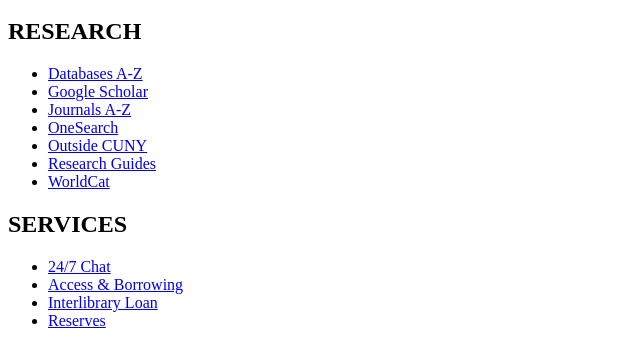
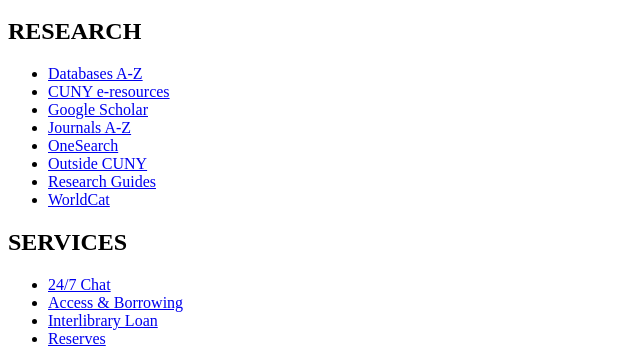
Before and after one commit to GC-Library/GC-Library, a plain HTML site: page index.html in a window 1280 px wide. Shown: the part 48-395 px from the top of the page, without its empty margins (0-640 px from the left). Drawn offline with Linux system fonts and the light colour scheme.

Commit message:
Update index.html
fixed links

```diff
--- a/index.html
+++ b/index.html
@@ -4,12 +4,13 @@
      <h2>RESEARCH</h2>
      <ul class="list-unstyled front-page-list">
           <li><a href="https://libguides.gc.cuny.edu/az.php">Databases A-Z</a></li>
+                    <li><a href="https://www.cuny.edu/libraries/e-resources/">CUNY e-resources</a></li>
           <li><a href="https://libguides.gc.cuny.edu/GoogleScholar">Google Scholar</a></li>
-          <li><a href="https://gm5yv9ts3z.search.serialssolutions.com/">Journals A-Z</a></li>
-          <li class=""><a href="https://onesearch.cuny.edu/primo-explore/search?vid=gc">OneSearch</a></li>
+          <li><a href="https://cuny-gc.primo.exlibrisgroup.com/discovery/jsearch?vid=01CUNY_GC:CUNY_GC">Journals A-Z</a></li>
+          <li class=""><a href="https://cuny-gc.primo.exlibrisgroup.com/discovery/search?vid=01CUNY_GC:CUNY_GC&lang=en">OneSearch</a></li>
           <li><a href="https://libguides.gc.cuny.edu/MaRLI">Outside CUNY</a></li>
           <li><a href="https://libguides.gc.cuny.edu/">Research Guides</a></li>
-          <li class=""><a href="https://ezproxy.gc.cuny.edu/login?url=https://www.worldcat.org/">WorldCat</a></li>
+          <li class=""><a href="https://gclibrary.on.worldcat.org/discovery">WorldCat</a></li>
      </ul>
      </div>
      <div class="feature-wrapper col-md-3 card card-raised card-form-horizontal services">
```
